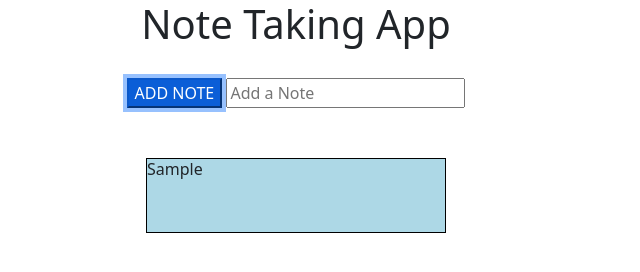
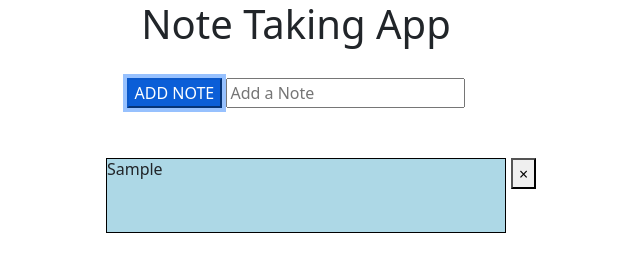
Before and after one commit to eacarr/Note-Taking-App, a website: page index.html in a window 1280 px wide. Both pictures are taken after typing "Sample" into the empty fields and a click on the button "ADD NOTE". Shown: the whole page, without its empty margins (344-984 px from the left). Drawn offline with nearby package versions, Linux system fonts and the light colour scheme.

Commit message:
changed note container to grid, add a button to remove a note

```diff
--- a/app.js
+++ b/app.js
@@ -11,7 +11,7 @@ noteBtn.addEventListener("click", () => {
   // get value from input bar
   getNote();
   addNote();
-  console.log(notesArr);
+  console.log(notesArr.length);
 });
 
 const getNote = () => {
@@ -29,9 +29,16 @@ const addNote = () => {
     const div = document.createElement("div");
     div.classList.add("note");
     div.innerHTML = `<p>${note}</p>`;
-    notes.append(div);
+    const btn = document.createElement("button");
+    btn.classList.add("close");
+    btn.innerHTML = `&times`;
+    notes.append(div, btn);
+
     div.addEventListener("click", () => {
       openModal(note);
+    });
+    btn.addEventListener("click", () => {
+      removeNote(note, div, btn);
     });
   }
 };
@@ -46,3 +53,13 @@ const openModal = (note) => {
     modal.style.display = "none";
   });
 };
+
+const removeNote = (note, div, btn) => {
+  div.remove(div);
+  btn.remove(btn);
+  let index = notesArr.indexOf(note);
+  if (index == -1) {
+    return;
+  }
+  notesArr.splice(index, 1);
+};
--- a/index.html
+++ b/index.html
@@ -21,7 +21,7 @@
       <div
         class="notes-container d-flex flex-column align-items-center bd-highlight mb-3"
       >
-        <div class="notes d-flex flex-row flex-wrap"></div>
+        <div class="notes"></div>
         <div class="modal" id="myModal" role="dialog">
           <div class="modal-dialog"></div>
         </div>
--- a/style.css
+++ b/style.css
@@ -13,8 +13,11 @@
 }
 
 .notes {
-  justify-content: space-between;
-  width: 75%;
+  display: -ms-grid;
+   display: grid;
+-ms-grid-column: repeat(4, auto);
+  grid-template-columns: repeat(4, auto);
+
 }
 .note {
   width: 400px;
@@ -23,7 +26,7 @@
   overflow: hidden;
   border: 1px solid black;
   background-color: lightblue;
-  margin-bottom: 50px;
+  margin: 0 0 50px 50px;
 }
 
 /* The Modal (background) */
@@ -43,19 +46,11 @@
 }
 
 /* The Close Button */
-close {
-  color: #aaaaaa;
-  float: right;
-  font-size: 28px;
-  font-weight: bold;
+.close {
+  height: 25%;
+  margin: 0 0 0 5px;
 }
 
-close:hover,
-close:focus {
-  color: #000;
-  text-decoration: none;
-  cursor: pointer;
-}
 Lorem ipsum dolor sit amet consectetur adipisicing elit. Quasi harum, architecto
 perspiciatis consequatur repellendus deserunt nesciunt laboriosam beatae eius
 ratione incidunt! Ipsam laboriosam officiis aperiam.
```
